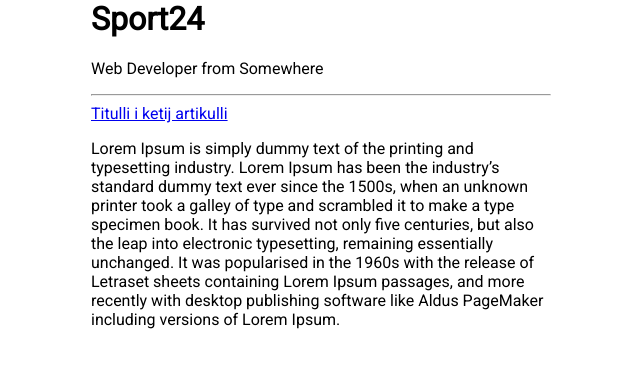
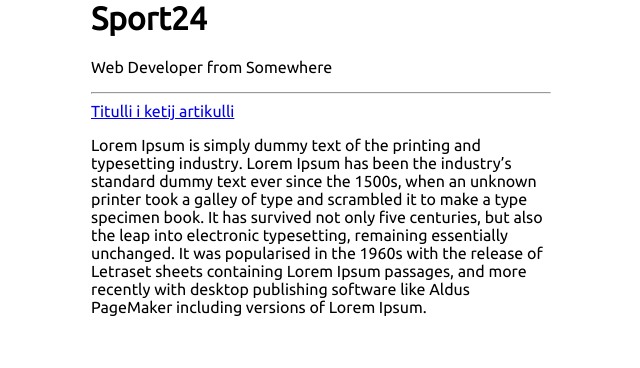
Before and after one commit to 78965/78965.github-io, a Jekyll site: the page built from index.html, in a window 1280 px wide. Shown: the top 368 px of the page, without its empty margins (319-959 px from the left). Built offline with Jekyll 4.4.1, drawn with Linux system fonts in a browser that asks for light colours.

Commit message:
Update default.html

```diff
--- a/_layouts/default.html
+++ b/_layouts/default.html
@@ -2,9 +2,9 @@
   <head>
     <title>{% if page.title %}{{ page.title }} – {% endif %}{{ site.name }} – {{ site.description }}</title>
     <style>
-      body {max-width:460px;margin:0 auto;font-family:Roboto;}
+      body {max-width:460px;margin:0 auto;font-family:Ubuntu;}
     </style>
-        <link href="https://fonts.googleapis.com/css?family=Roboto" rel="stylesheet" type="text/css">
+        <link href="https://fonts.googleapis.com/css?family=Ubuntu" rel="stylesheet" type="text/css">
   </head>
   <body>
     <h1>{{ site.name }}</h1>
```
